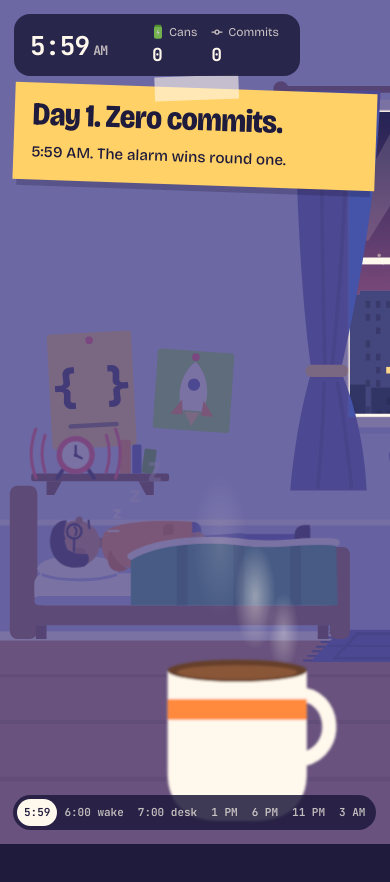
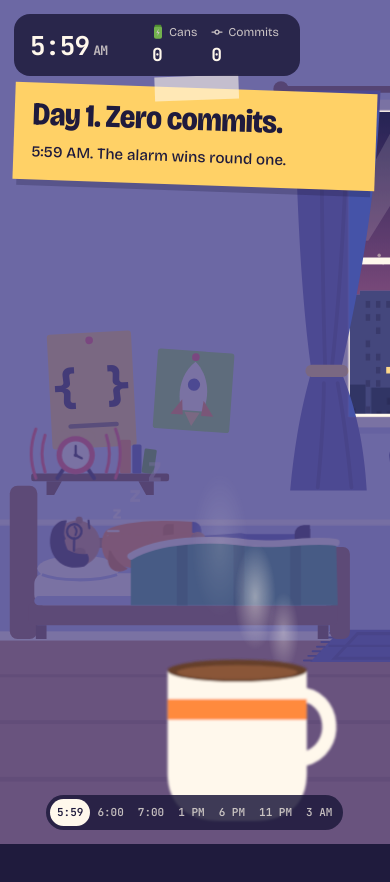
Before and after one commit to jinnaramuttej/Parallax, a Next.js app: page / in a window 390 px wide. Shown: the top 882 px of the page. Built offline with nearby package versions, Linux system fonts and the light colour scheme.

Commit message:
HUD chips fit on phones
Chips show the time on every screen and the word (wake, desk) only when
there is room, so all seven acts fit at 390px.

```diff
--- a/src/app/globals.css
+++ b/src/app/globals.css
@@ -838,7 +838,8 @@ body {
     padding: 8px 7px;
     font-size: 11px;
   }
-  .scrubber-dot {
+  .scrubber-dot,
+  .scrubber-word {
     display: none;
   }
   .scroll-hint {
--- a/src/scene/ui/Scrubber.tsx
+++ b/src/scene/ui/Scrubber.tsx
@@ -6,7 +6,13 @@ import { ACTS, actAt } from "@/config/acts";
 import { scrollFromProgress } from "@/config/scroll";
 import { dayStore } from "../dayStore";
 
-const easeInOutCubic = (t: number) => (t < 0.5 ? 4 * t * t * t : 1 - Math.pow(-2 * t + 2, 3) / 2);
+/** "6:00 wake" -> time "6:00" (always shown) + word "wake" (hidden on phones). */
+function chipParts(label: string) {
+  const m = label.match(/^(\d{1,2}(?::\d{2})?(?:\s?[AP]M)?)\s*(.*)$/);
+  return m ? { time: m[1], word: m[2] } : { time: label, word: "" };
+}
+
+const easeInOutCubic =(t: number) => (t < 0.5 ? 4 * t * t * t : 1 - Math.pow(-2 * t + 2, 3) / 2);
 
 /** Scroll position (px) at which the scene reaches a day progress. */
 export function scrollYForProgress(progress: number) {
@@ -62,7 +68,10 @@ export function Scrubber() {
           aria-label={`Skip to ${act.label}`}
         >
           <span className="scrubber-dot" aria-hidden />
-          <span className="scrubber-time">{act.label}</span>
+          <span className="scrubber-time">{chipParts(act.label).time}</span>
+          {chipParts(act.label).word && (
+            <span className="scrubber-word">{chipParts(act.label).word}</span>
+          )}
         </button>
       ))}
     </nav>
```
